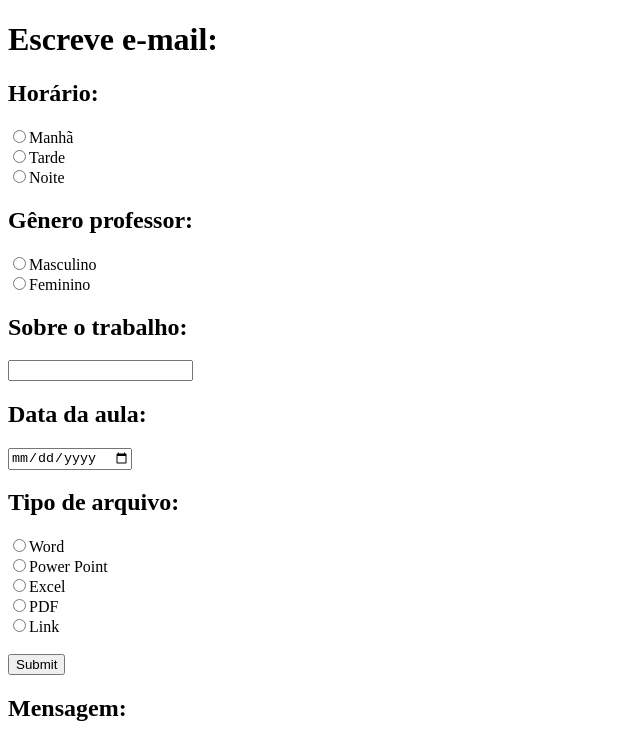
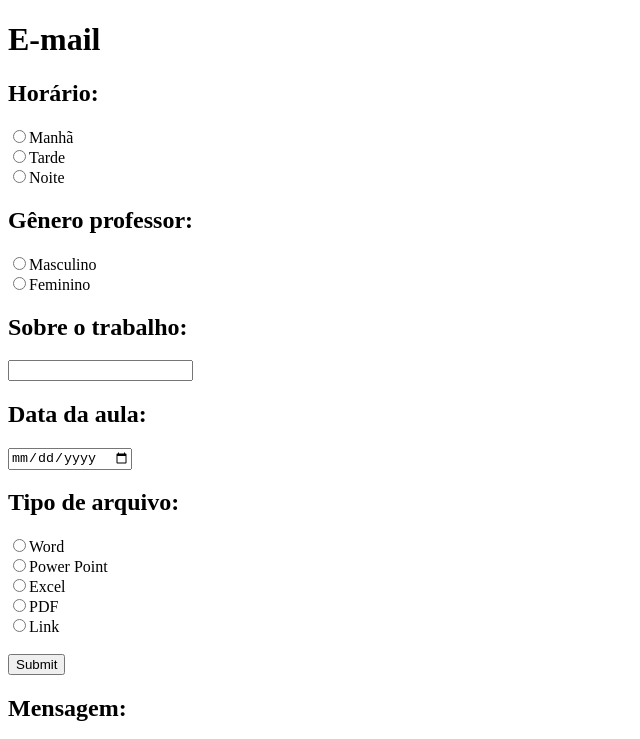
Before and after one commit to D1ng0ls/email, a plain HTML site: page index.html in a window 1280 px wide. Shown: the top 739 px of the page, without its empty margins (0-640 px from the left). Drawn offline with Linux system fonts and the light colour scheme.

Commit message:
UPDATE EMAIL

```diff
--- a/index.html
+++ b/index.html
@@ -7,7 +7,7 @@
 </head>
 
 <body>
-    <h1>Escreve e-mail:</h1>
+    <h1>E-mail</h1>
     <div>
         <h2>Horário:</h2>
         <input type="radio" id="manha" name="horario"><label>Manhã</label><br>
```
